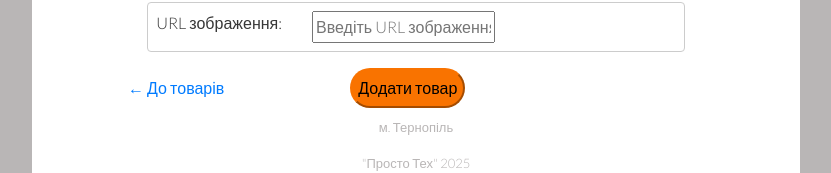
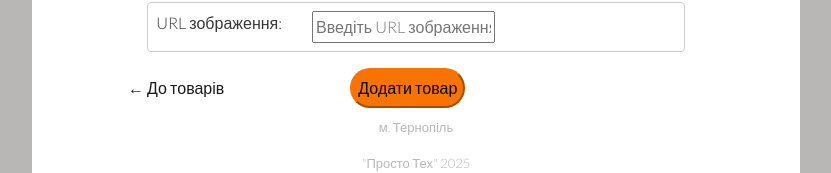
Before and after one commit to prosto-tech/client-prosto-tech, a React (Create React App) app: page /add_item in a window 1280 px wide. Shown: the part 390-563 px from the top of the page, without its empty margins (224-1055 px from the left). Built offline with nearby package versions, Linux system fonts and the light colour scheme.

Commit message:
Update App.scss

```diff
--- a/src/App.scss
+++ b/src/App.scss
@@ -193,7 +193,7 @@ width: 600px;
   padding-left: 6rem;
   padding-right: 6rem;
   text-align: center;
-  //color: #fff !important;
+  color: #1c1b1b !important;
 }
 
 .date-label,
```
